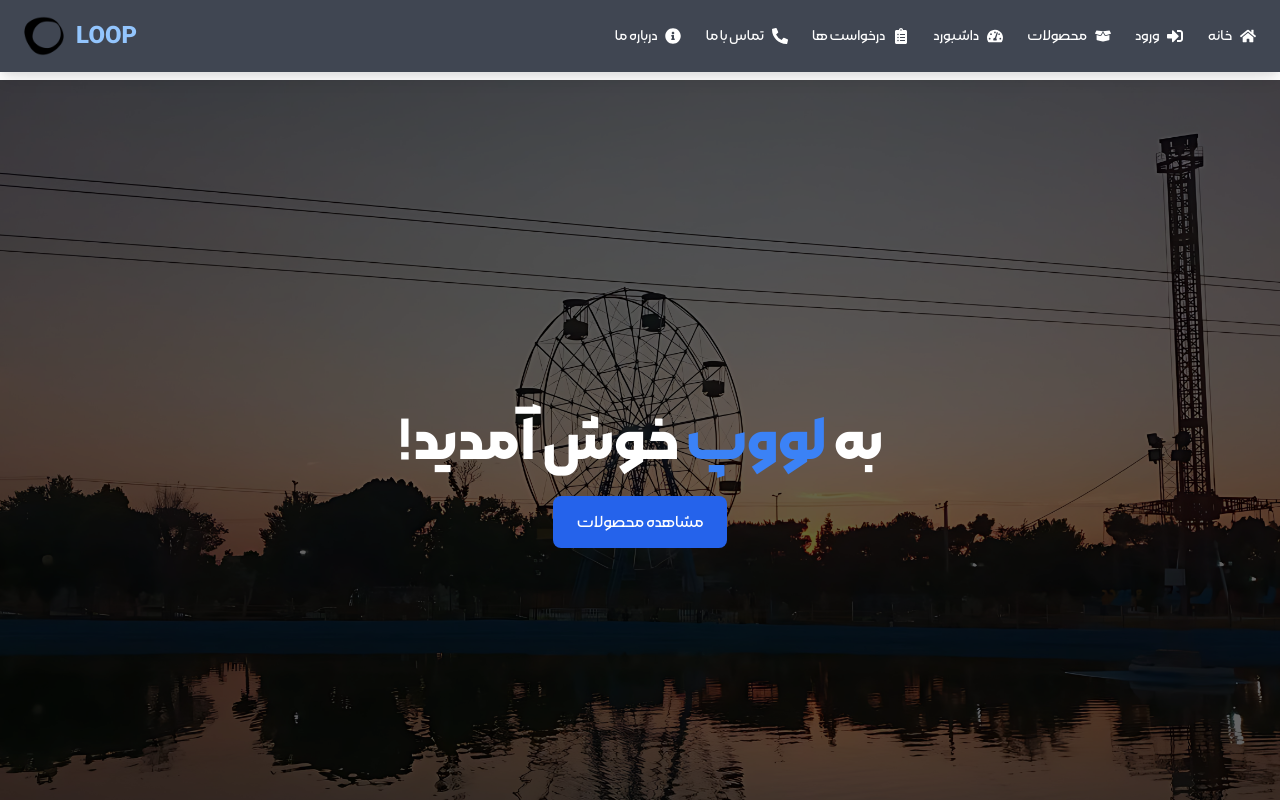
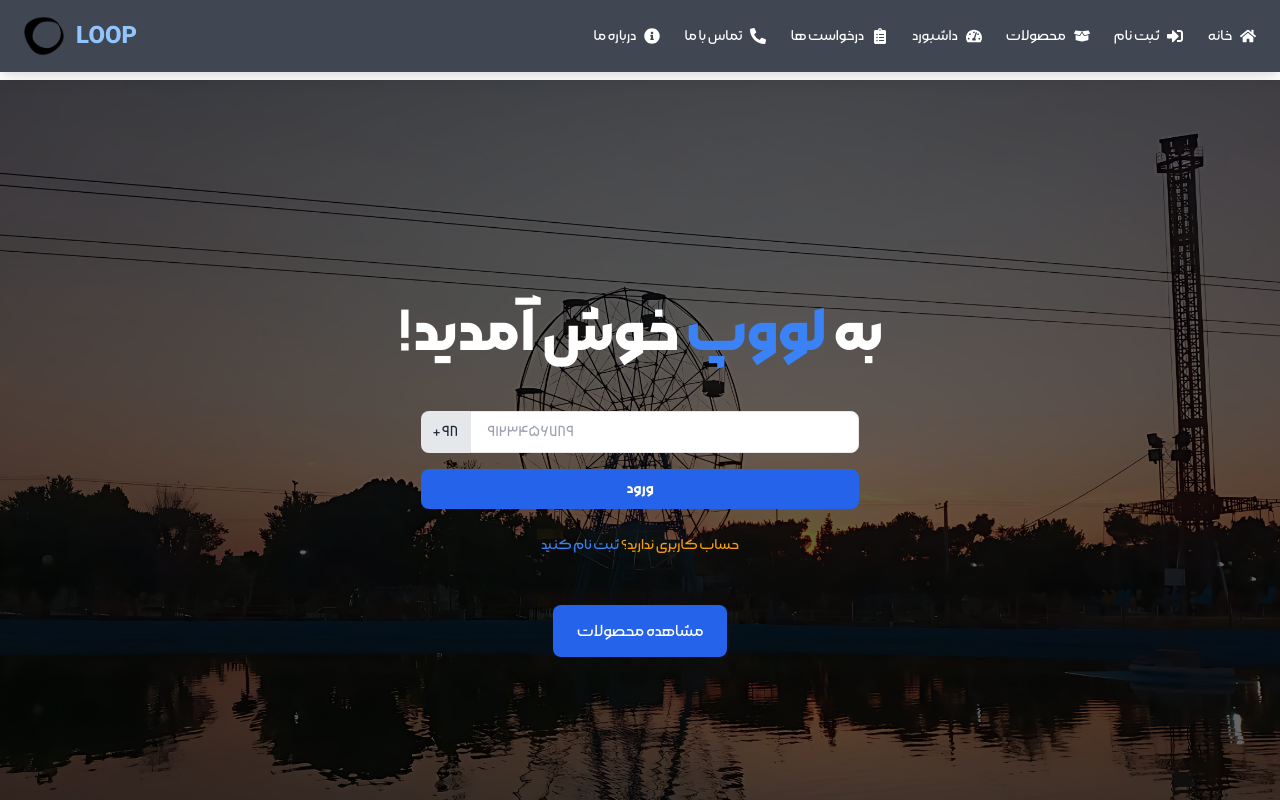
Before and after one commit to mohammadmalekzadeh/loop-ui, a React (Create React App) app: page / in a window 1280 px wide. Shown: the top 800 px of the page. Built offline with nearby package versions, Linux system fonts and the light colour scheme.

Commit message:
Update login way

```diff
--- a/src/components/layout/Navbar.js
+++ b/src/components/layout/Navbar.js
@@ -29,7 +29,7 @@ export default function Navbar() {
             <Link to="/dashboard/requests" className="hover:text-blue-400 flex items-center gap-2 right-farsi"><FaClipboardList /> درخواست ها</Link>
             <Link to="/dashboard" className="hover:text-blue-400 flex items-center gap-2 right-farsi"><FaTachometerAlt /> داشبورد</Link>
             <Link to="/products" className="hover:text-blue-400 flex items-center gap-2 right-farsi"><FaBoxOpen /> محصولات</Link>
-            <Link to="/login" className="hover:text-blue-400 flex items-center gap-2 right-farsi"><FaSignInAlt /> ورود</Link>
+            <Link to="/signup" className="hover:text-blue-400 flex items-center gap-2 right-farsi"><FaSignInAlt /> ثبت نام</Link>
             <Link to="/" className="hover:text-blue-400 flex items-center gap-2 right-farsi"><FaHome /> خانه</Link>
           </div>
 
@@ -45,7 +45,7 @@ export default function Navbar() {
         {isOpen && (
           <div className="md:hidden mt-4 flex flex-col space-y-3 bg-black bg-opacity-90 p-4 rounded-md">
             <Link to="/" onClick={toggleMenu} className="hover:text-blue-400 flex items-center gap-2"><FaHome /> خانه</Link>
-            <Link to="/login" onClick={toggleMenu} className="hover:text-blue-400 flex items-center gap-2"><FaSignInAlt /> ورود</Link>
+            <Link to="/signup" onClick={toggleMenu} className="hover:text-blue-400 flex items-center gap-2"><FaSignInAlt /> ثبت نام</Link>
             <Link to="/products" onClick={toggleMenu} className="hover:text-blue-400 flex items-center gap-2"><FaBoxOpen /> محصولات</Link>
             <Link to="/dashboard" onClick={toggleMenu} className="hover:text-blue-400 flex items-center gap-2"><FaTachometerAlt /> داشبورد</Link>
             <Link to="/dashboard/requests" onClick={toggleMenu} className="hover:text-blue-400 flex items-center gap-2"><FaClipboardList /> درخواست ها</Link>
--- a/src/pages/home/Home.js
+++ b/src/pages/home/Home.js
@@ -1,4 +1,5 @@
 import { Link } from "react-router-dom";
+import { enToFaNum } from "../../utlis/NumConvertor";
 
 export default function Home() {
   return (
@@ -18,6 +19,37 @@ export default function Home() {
           <h1 className="text-4xl md:text-6xl font-bold mb-6 drop-shadow-lg">
             به <span className="text-blue-500">لووپ</span> خوش آمدید!
           </h1>
+
+        {/* Quick Login Box */}
+          <form
+            className="p-6 mb-6 text-gray-800 right-farsi"
+          >
+            <div className="flex left-num">
+              <span className="inline-flex items-center px-3 bg-gray-200 rounded-l-lg">
+                +۹۸
+              </span>
+              <input
+                type="tel"
+                placeholde={enToFaNum(9123456789)}
+                placeholder="۹۱۲۳۴۵۶۷۸۹"
+                required
+                className="w-full px-4 py-2 border rounded-r-lg focus:outline-none focus:ring-2 focus:ring-blue-500 font-myfont"
+              />
+            </div>
+            <button
+              type="submit"
+              className="w-full mt-4 py-2 bg-blue-600 text-white font-semibold rounded-lg hover:bg-blue-700 transition"
+            >
+              ورود
+            </button>
+            <p className="text-center text-yellow-500 mt-6 right-farsi">
+            حساب کاربری ندارید؟{" "}
+            <Link to="/signup" className="text-blue-500 hover:underline">
+                ثبت نام کنید
+            </Link>
+            </p>
+          </form>
+
           <Link to="/products">
             <button className="px-6 py-3 bg-blue-600 rounded-lg text-lg hover:bg-blue-700 transition">
               مشاهده محصولات
```
